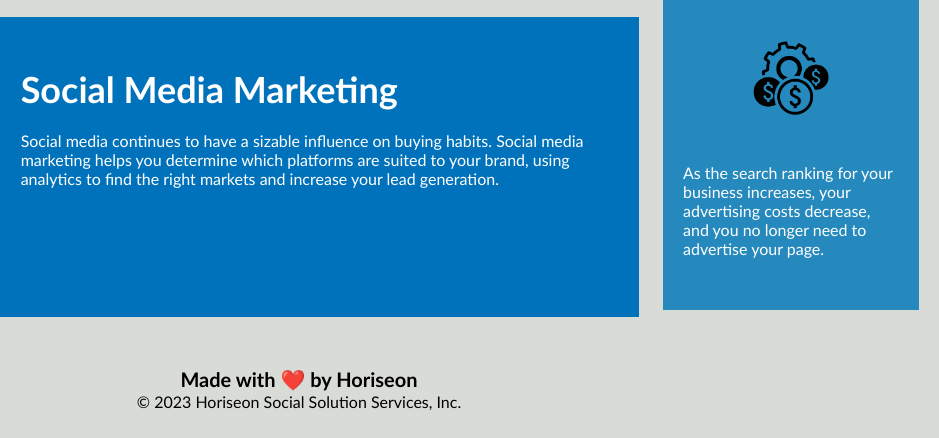
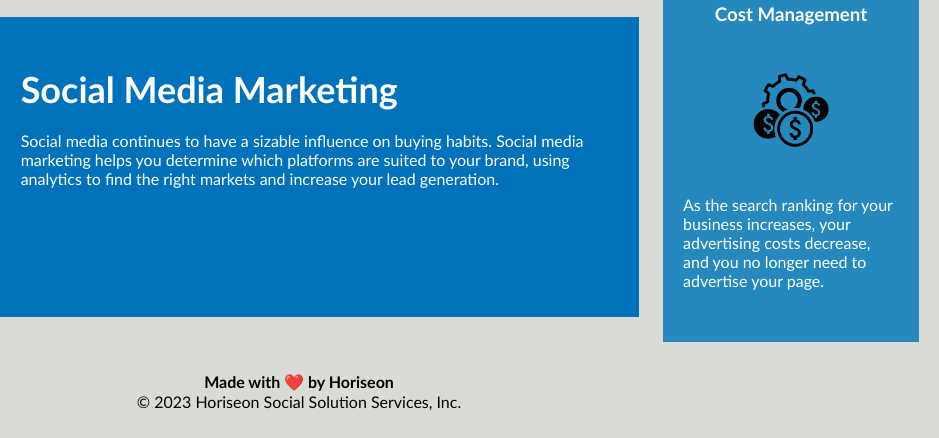
Before and after one commit to AlexanderJGael/gael-week-1-challenge, a plain HTML site: page Develop/index.html in a window 1280 px wide. Shown: the part 1545-1983 px from the top of the page, 341-1280 px from the left. Drawn offline with Linux system fonts and the light colour scheme.

Commit message:
sequential-titles

```diff
--- a/Develop/index.html
+++ b/Develop/index.html
@@ -57,14 +57,14 @@
                 Inbound strategies for lead generation require less work for your business, bringing customers directly to your website.
             </p>
         </section>
-        <section title="benefit-brand">
+        <section title="benefit-brand" class="benefit-brand">
             <h3>Brand Awareness</h3>
             <img src="./assets/images/brand-awareness.png" alt="lightbulb emitting energy"/>
             <p>
                 Users find your business through paid and organic searches, increasing the search ranking and visibility for your business.
             </p>
         </section>
-        <section title="cost-management">
+        <section title="cost-management" class="cost-management">
             <h3>Cost Management</h3>
             <img src="./assets/images/cost-management.png" alt="gear with money signs"/>
             <p>
@@ -73,8 +73,8 @@
         </section>
     </section>
     </content>
-    <footer class="footer">
-        <h2>Made with ❤️️ by Horiseon</h2>
+    <footer title="footer" class="footer">
+        <h4>Made with ❤️️ by Horiseon</h4>
         <p>
             &copy; 2023 Horiseon Social Solution Services, Inc.
         </p>
```
